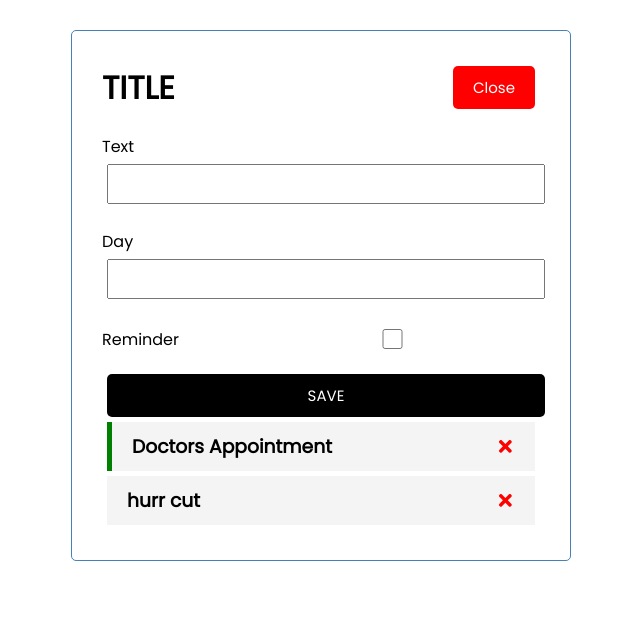
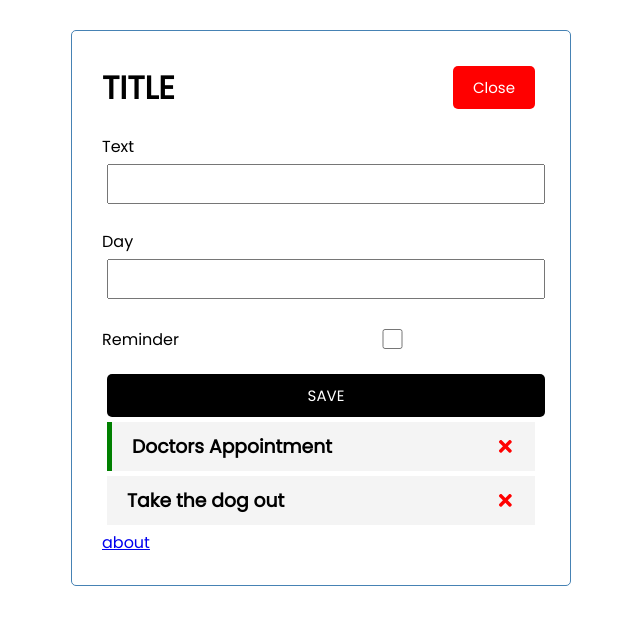
Before and after one commit to JHughesSUTA/task-tracker-rebuild, a React (Create React App) app: page / in a window 1280 px wide. Shown: the top 624 px of the page, without its empty margins (319-959 px from the left). Built offline with nearby package versions, Linux system fonts and the light colour scheme; data requests are answered from the project's data file.

Commit message:
install react router, add footer and about components

```diff
--- a/db.json
+++ b/db.json
@@ -7,10 +7,10 @@
       "reminder": true
     },
     {
-      "id": 2,
-      "text": "hurr cut",
-      "day": "Feb 9th at 2:30pm",
-      "reminder": false
+      "text": "Take the dog out",
+      "day": "soon",
+      "reminder": false,
+      "id": 2
     }
   ]
 }
--- a/package.json
+++ b/package.json
@@ -10,6 +10,7 @@
     "react": "^17.0.2",
     "react-dom": "^17.0.2",
     "react-icons": "^4.3.1",
+    "react-router-dom": "^6.2.2",
     "react-scripts": "5.0.0",
     "web-vitals": "^2.1.4"
   },
--- a/src/App.js
+++ b/src/App.js
@@ -1,8 +1,10 @@
 import './index.css'
 import { useState, useEffect } from 'react'
+// import { BrowserRouter as Router, Route, Routes} from 'react-router-dom'
 import Header from './components/Header'
 import Tasks from './components/Tasks'
 import AddTask from './components/AddTask'
+import Footer from './components/Footer'
 
 function App(){
   const [showAddTask, setShowAddTask] = useState(true)
@@ -73,6 +75,7 @@ function App(){
       />
       {showAddTask && <AddTask onAdd={addTask} />}
       {tasks.length > 0 ? <Tasks tasks={tasks} onDelete={deleteTask} onToggle={toggleReminder} /> : <p>You have nothing to do!</p>}
+      < Footer />
     </div>
   );
 }
--- /dev/null
+++ b/src/components/Footer.js
@@ -0,0 +1,7 @@
+const Footer = () => {
+  return (
+    <a href="#">about</a>
+  )
+}
+
+export default Footer
```
Also changed, not shown: src/components/About.js (added, +10 -0 lines), 1 other file (tests, documents, lock files or other folders).
